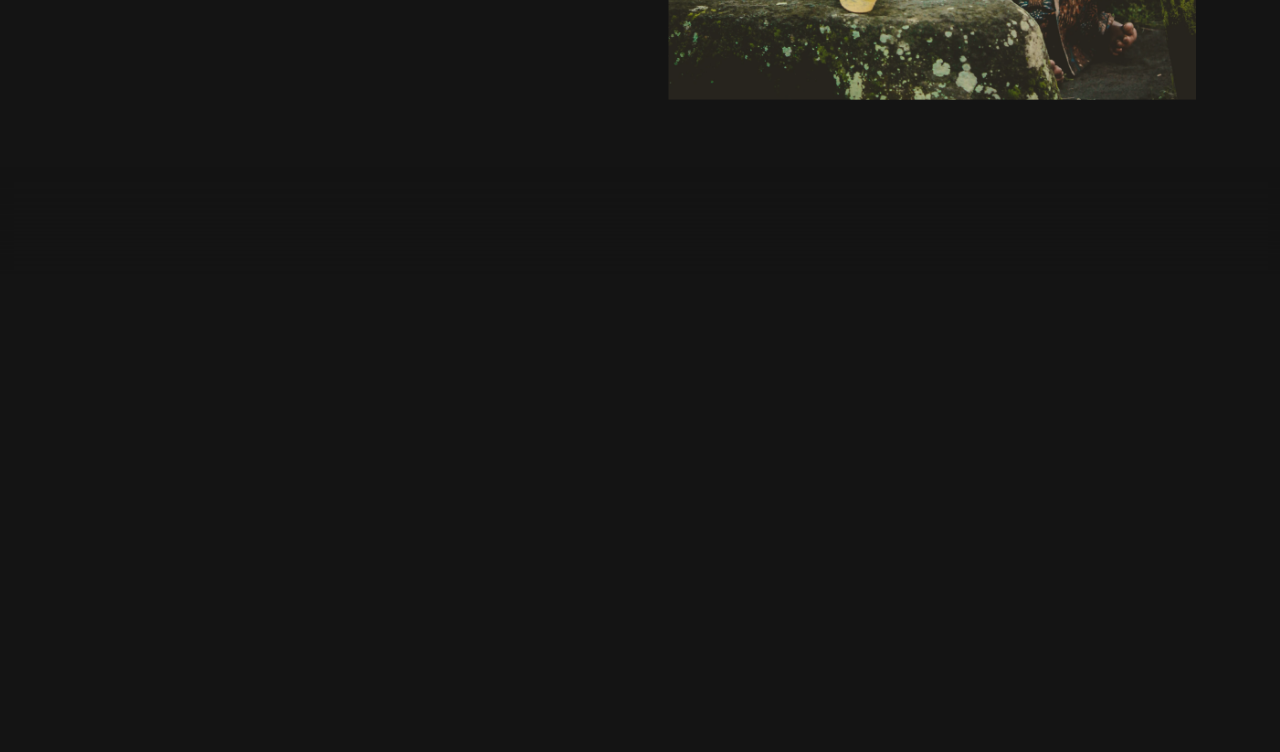
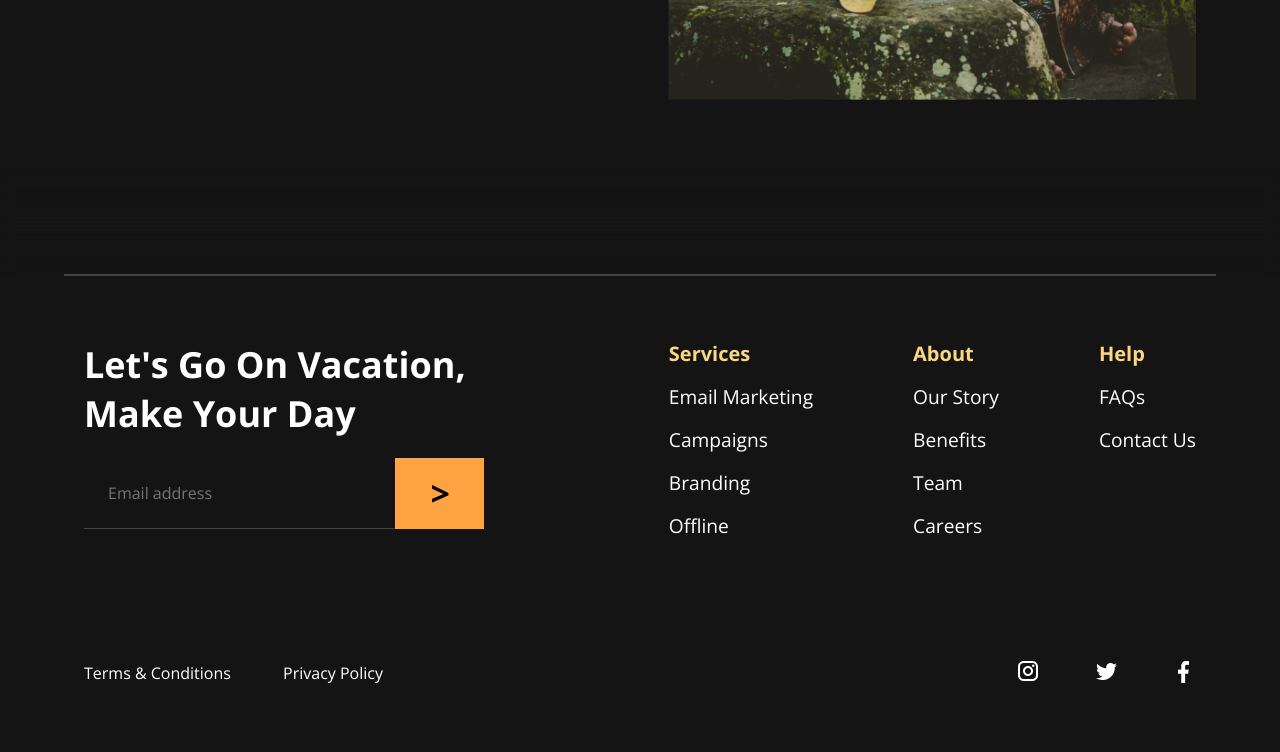
Before and after one commit to Makinloot/indonesia, a plain HTML site: page index.html in a window 1280 px wide. Shown: the part 3198-3950 px from the top of the page. Before the commit the page ends 3472 px from the top, so only its background shows below. Drawn offline with nearby package versions, Linux system fonts and the light colour scheme.

Commit message:
finished footer, added meta tags

```diff
--- a/css/main.css
+++ b/css/main.css
@@ -1,7 +1,7 @@
 :root {
-    --ff-default: 'open-sans', sans-serif;
-    --ff-primary: 'open-sans bold', sans-serif;
-    --ff-secondary: 'open-sans semibold', sans-serif;
+  --ff-default: "open-sans", sans-serif;
+  --ff-primary: "open-sans bold", sans-serif;
+  --ff-secondary: "open-sans semibold", sans-serif;
 
   --clr-primary: #fff;
   --clr-secondary: #fbd784;
@@ -25,11 +25,16 @@
   text-decoration: none;
   list-style-type: none;
   font-family: var(--ff-default);
-    /* outline: 1px solid limegreen; */
 }
 
 body {
   background-color: var(--clr-dark);
+}
+
+hr {
+  margin: 0 auto;
+  width: 90%;
+  border: 1px solid rgb(68, 68, 68);
 }
 
 /* main bg styles */
@@ -42,7 +47,6 @@ body {
   width: 100%;
   left: 50%;
   transform: translateX(-50%);
-
   background-image: url(../images/hero-bg.png);
   background-repeat: no-repeat;
   background-position: center;
@@ -124,8 +128,6 @@ body {
   color: var(--clr-secondary);
 }
 
-
-
 /* holiday section styles */
 .holiday__section,
 .culture__section {
@@ -180,7 +182,7 @@ body {
 }
 
 .swiper-slide .title::after {
-    content: '';
+  content: "";
   position: absolute;
   top: 50%;
   left: calc(100% + 24px);
@@ -214,3 +216,91 @@ body {
 .swiper-button-prev {
   color: var(--clr-darkgold);
 }
+
+/* footer styles */
+.footer__primary {
+  align-items: flex-start;
+  justify-content: space-between;
+  gap: 80px;
+}
+
+.form {
+  max-width: 400px;
+}
+
+.form .heading {
+  font-size: 2.25rem;
+}
+
+.input-wrapper {
+  margin-top: 20px;
+  grid-template-columns: 3.5fr 1fr;
+  gap: 0;
+}
+
+.input-wrapper input[type="email"] {
+  padding: 1.5rem 0 1.5rem 1.5rem;
+  border: none;
+  border-bottom: 1px solid rgb(68, 68, 68);
+  background-color: transparent;
+  outline: none;
+  color: var(--clr-primary);
+}
+
+.input-wrapper input[type="submit"] {
+  height: 100%;
+  background-color: var(--clr-darkgold);
+  border: none;
+  font-size: calc(var(--fs-big) - 1rem);
+  font-weight: 700;
+}
+
+.footer__menu-wrapper {
+  align-items: flex-start;
+}
+
+.footer__nav {
+  margin-right: 100px;
+  flex-direction: column;
+  align-items: flex-start;
+  gap: 1rem;
+}
+
+.footer__nav:last-child {
+  margin-right: 0;
+}
+
+.footer__nav-heading {
+  font-family: var(--ff-primary);
+  color: var(--clr-secondary);
+  text-transform: capitalize;
+  font-size: 1.25rem;
+}
+
+.footer__nav .link {
+  color: var(--clr-primary);
+  text-transform: capitalize;
+  font-size: 1.2rem;
+}
+
+.footer__secondary {
+  padding: 120px 0 0;
+  justify-content: space-between;
+}
+
+.conditions .link {
+  color: var(--clr-primary);
+  text-transform: capitalize;
+}
+
+.conditions .link:last-child {
+  margin-left: 3rem;
+}
+
+.footer__socials a {
+  margin-right: 50px;
+}
+
+.footer__socials a:last-child {
+  margin-right: 0;
+}
--- a/css/media.css
+++ b/css/media.css
@@ -15,6 +15,17 @@
   .culture__secondary img {
     max-height: 580px;
     object-fit: cover;
+  }
+
+  /* footer styles */
+  .footer__primary {
+    flex-wrap: wrap;
+  }
+
+  .footer__menu-wrapper {
+    flex-wrap: wrap;
+    justify-content: flex-start;
+    row-gap: 2rem;
   }
 }
 
@@ -93,6 +104,11 @@
   .swiper-button-prev {
     display: none;
   }
+
+  /* footer styles */
+  .footer__socials a {
+    margin-right: 15px;
+  }
 }
 
 @media (max-width: 480px) {
@@ -102,7 +118,7 @@
 
   .txt {
     margin: 1rem 0;
-        font-size: calc(var(--fs-default) - .25rem);
+    font-size: calc(var(--fs-default) - 0.25rem);
     line-height: 1.5rem;
   }
 
@@ -151,7 +167,6 @@
   }
 
   .culture__primary .title {
-        /* margin: 2rem 0 2rem 96px; */
     margin: 1.5rem 0 1.5rem 3rem;
   }
 
@@ -167,6 +182,21 @@
 
   .swiper-slide .read-more {
     margin-bottom: 30px;
-        font-size: .875rem;
+    font-size: 0.875rem;
+  }
+
+  /* footer styles */
+  .footer__secondary {
+    padding: 80px 0 0;
+    justify-content: space-between;
+  }
+
+  .conditions {
+    text-align: left;
+  }
+
+  .conditions a {
+    display: block;
+    text-align: left;
   }
 }
--- a/css/utility.css
+++ b/css/utility.css
@@ -29,13 +29,13 @@
 }
 
 .link::after {
-    content: '';
+  content: "";
   position: absolute;
   top: 100%;
   left: 50%;
   width: 0;
   border: 0px solid;
-    transition: .3s;
+  transition: 0.3s;
 }
 
 .link:hover::after {
@@ -55,7 +55,7 @@
 }
 
 .title::before {
-    content: '';
+  content: "";
   position: absolute;
   top: 50%;
   right: calc(100% + 24px);
--- a/index.html
+++ b/index.html
@@ -4,6 +4,10 @@
     <meta charset="UTF-8">
     <meta http-equiv="X-UA-Compatible" content="IE=edge">
     <meta name="viewport" content="width=device-width, initial-scale=1.0">
+    <meta name="description" content="traveling" />
+    <meta name="keywords" content="traveling, tour, indonesia" />
+    <meta name="author" content="Tornike Epitashvili" />
+    <link rel="shortcut icon" href="./images/favicon.png" type="image/x-icon">
     <link rel="stylesheet" href="./css/font.css">
     <link
     rel="stylesheet"
@@ -12,7 +16,7 @@
     <link rel="stylesheet" href="./css/utility.css">
     <link rel="stylesheet" href="./css/main.css">
     <link rel="stylesheet" href="./css/media.css">
-    <title>Document</title>
+    <title>Nesia</title>
 </head>
 <body>
     <div class="container bg-container">
@@ -119,8 +123,56 @@
                     </div>
                 </div>
             </section>
+            <hr>
         </div>
     </main>
+    <footer class="footer">
+        <div class="container">
+            <div class="wrapper footer__wrapper">
+                <div class="footer__primary flex">
+                    <form class="form" action="#">
+                        <h3 class="heading">Let's go on vacation, Make your day</h3>
+                        <div class="input-wrapper grid">
+                            <input type="email" placeholder="Email address" required>
+                            <input type="submit" value=">">
+                        </div>
+                    </form>
+                    <div class="footer__menu-wrapper flex">
+                        <nav class="footer__nav flex">
+                            <h4 class="footer__nav-heading">services</h4>
+                            <a href="#" class="nav__link link">email marketing</a>
+                            <a href="#" class="nav__link link">campaigns</a>
+                            <a href="#" class="nav__link link">branding</a>
+                            <a href="#" class="nav__link link">offline</a>
+                        </nav>
+                        <nav class="footer__nav flex">
+                            <h4 class="footer__nav-heading">about</h4>
+                            <a href="#" class="nav__link link">our story</a>
+                            <a href="#" class="nav__link link">benefits</a>
+                            <a href="#" class="nav__link link">team</a>
+                            <a href="#" class="nav__link link">careers</a>
+                        </nav>
+                        <nav class="footer__nav flex">
+                            <h4 class="footer__nav-heading">help</h4>
+                            <a href="#" class="nav__link link">FAQs</a>
+                            <a href="#" class="nav__link link">contact us</a>
+                        </nav>
+                    </div>
+                </div>
+                <div class="footer__secondary flex">
+                    <div class="conditions">
+                        <a href="#" class="link">terms & conditions</a>
+                        <a href="#" class="link">privacy policy</a>
+                    </div>
+                    <div class="footer__socials">
+                        <a href="https://instagram.com" target="_blank" title="instagram"><img src="./images/instagram.png" alt="instagram"></a>
+                        <a href="https://twitter.com" target="_blank" title="twitter"><img src="./images/twitter.png" alt="twitter"></a>
+                        <a href="https://facebook.com" target="_blank" title="facebook"><img src="./images/Facebook.png" alt="facebook"></a>
+                    </div>
+                </div>
+            </div>
+        </div>
+    </footer>
     <script type="module" src="./js/index.js"></script>
 </body>
 </html>
```
Also changed, not shown: css/font.css (+12 -12 lines), images/favicon.png (added), js/index.js (indentation only). Lines whose indentation alone changed are shown as unchanged.
